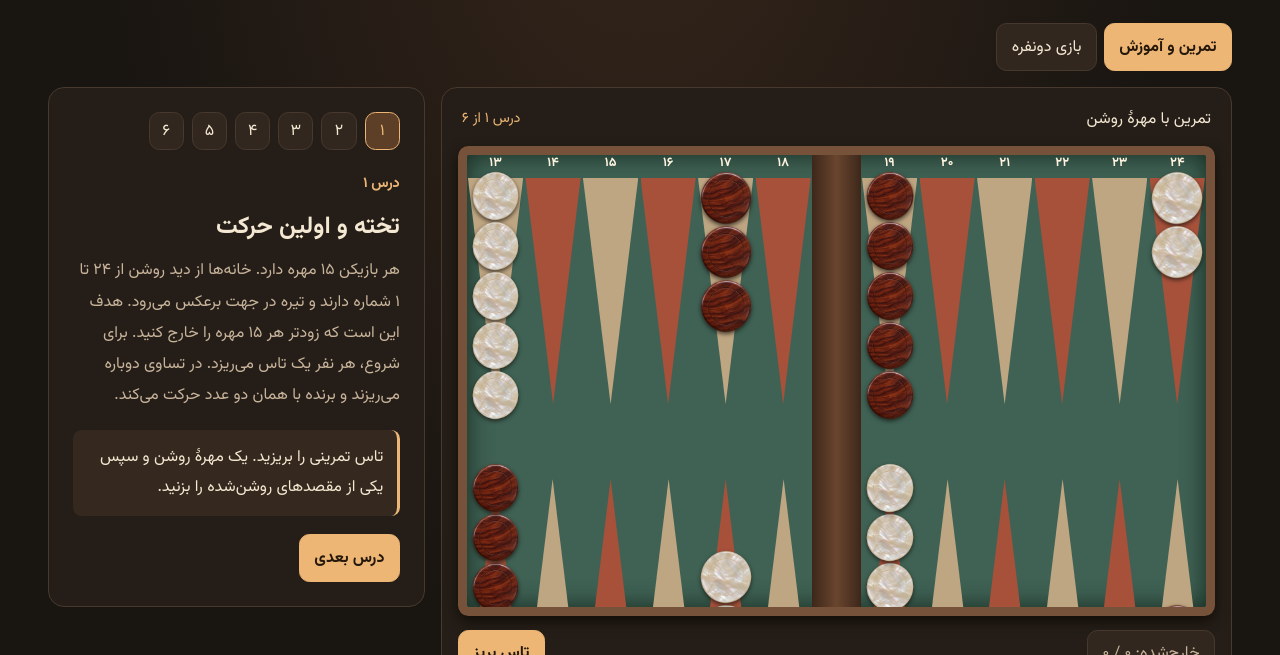
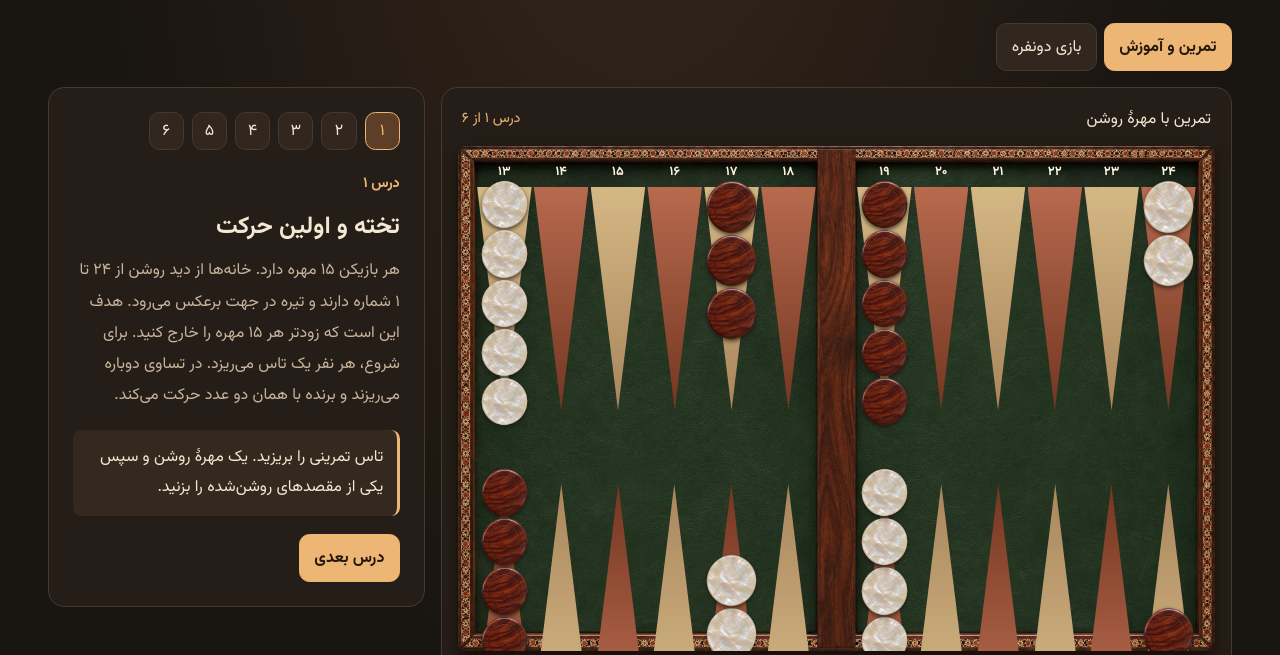
Before and after one commit to prp-e/backgommon-tutorial, a plain HTML site: page index.html in a window 1280 px wide. Shown: the part 288-943 px from the top of the page. Drawn offline with Linux system fonts and the light colour scheme.

Commit message:
Add illustrated walnut and leather backgammon board

```diff
--- a/style.css
+++ b/style.css
@@ -54,10 +54,10 @@ p { line-height: 1.95; margin: .65rem 0; }
 .table-head { display: flex; flex-wrap: wrap; justify-content: space-between; gap: .35rem .75rem; padding: .2rem .25rem .85rem; }
 #score { color: var(--gold); font-size: .9rem; }
 .board {
-  display: grid; grid-template-columns: repeat(6, minmax(0, 1fr)) minmax(18px, .85fr) repeat(6, minmax(0, 1fr));
-  grid-template-rows: 1fr 1fr; aspect-ratio: 1.61; min-height: 175px;
-  background: #3f6254; border: clamp(4px, 1vw, 9px) solid #77523a; border-radius: .65rem;
-  box-shadow: inset 0 0 24px #16291f, 0 6px 13px #130e09; overflow: hidden;
+  display: grid; grid-template-columns: repeat(6, minmax(0, 1fr)) minmax(0, .69fr) repeat(6, minmax(0, 1fr));
+  grid-template-rows: 1fr 1fr; aspect-ratio: 1.5; min-height: 175px; padding: 2.4%;
+  background: #293b2a url("assets/board.jpg") center / 100% 100% no-repeat; border-radius: .45rem;
+  box-shadow: 0 6px 13px #130e09; overflow: hidden;
 }
 .point, .bar {
   padding: 0; min-width: 0; position: relative; display: flex; align-items: center;
@@ -66,16 +66,16 @@ p { line-height: 1.95; margin: .65rem 0; }
 .point.bottom { flex-direction: column-reverse; }
 .point::before {
   content: ''; position: absolute; z-index: -1; inset: 8% 2% 13%;
-  clip-path: polygon(0 0, 100% 0, 50% 100%); background: #bfa682;
+  clip-path: polygon(0 0, 100% 0, 50% 100%); background: linear-gradient(#d4b884, #a9855d);
 }
 .point.bottom::before { transform: rotate(180deg); inset: 13% 2% 8%; }
-.point.warm::before { background: #a7513b; }
+.point.warm::before { background: linear-gradient(#b76a4e, #743621); }
 .point-number { color: #fff3df; font-size: clamp(.56rem, 1.25vw, .8rem); font-weight: 700; line-height: 1.25; }
 .stack { width: 100%; max-height: 87%; display: flex; flex-direction: column; align-items: center; position: relative; pointer-events: none; }
 .stack img { width: 94%; height: auto; min-height: 0; object-fit: contain; display: block; filter: drop-shadow(0 2px 2px #14110eb8); }
 .bottom .stack { flex-direction: column-reverse; }
 .count { position: absolute; top: 35%; background: #20180f; padding: 1px 4px; border-radius: 5px; }
-.bar { grid-area: 1 / 7 / 3; justify-content: space-between; padding: .65rem 0; background: linear-gradient(90deg,#3d271a,#69452e,#3d271a); }
+.bar { grid-area: 1 / 7 / 3; justify-content: space-between; padding: .65rem 0; background: transparent; }
 .bar .stack { max-height: 44%; }
 .board .origin { box-shadow: inset 0 0 0 2px #edb675ab; }
 .board .origin:hover, .board .selected { background: #edb67555; }
```
Also changed, not shown: assets/board.jpg (added).
